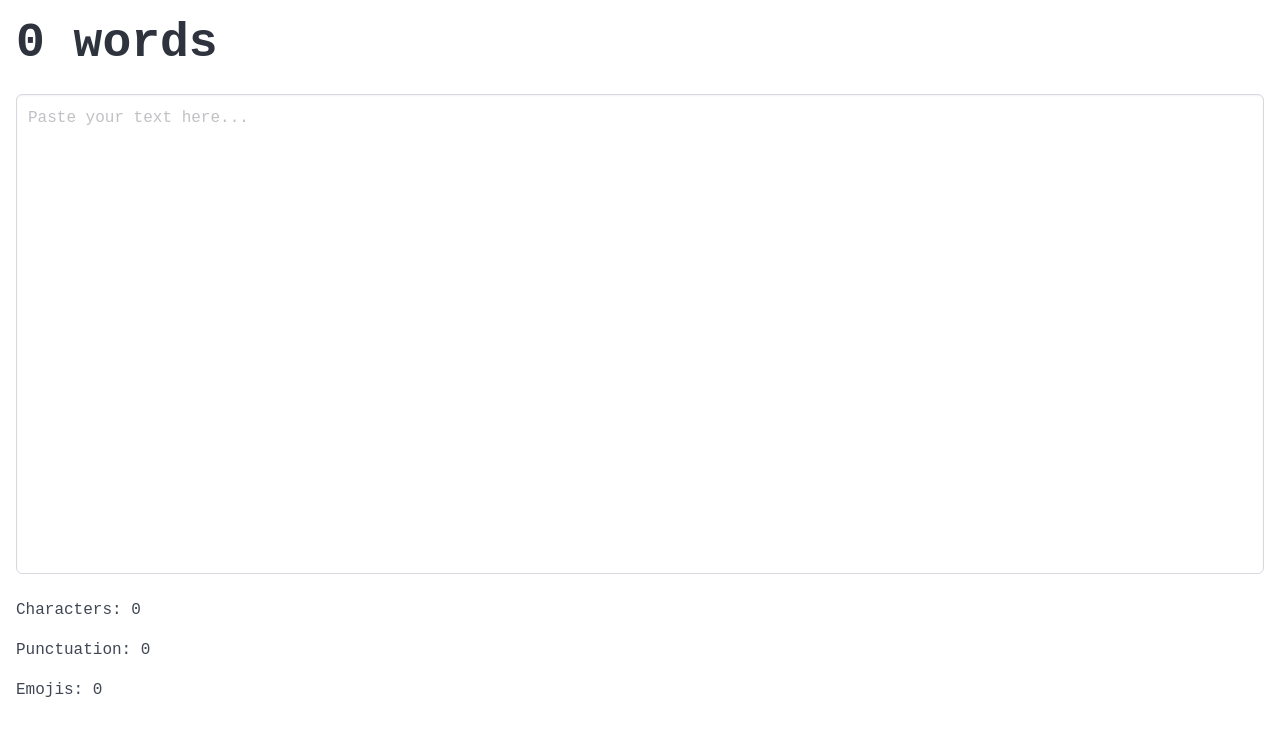
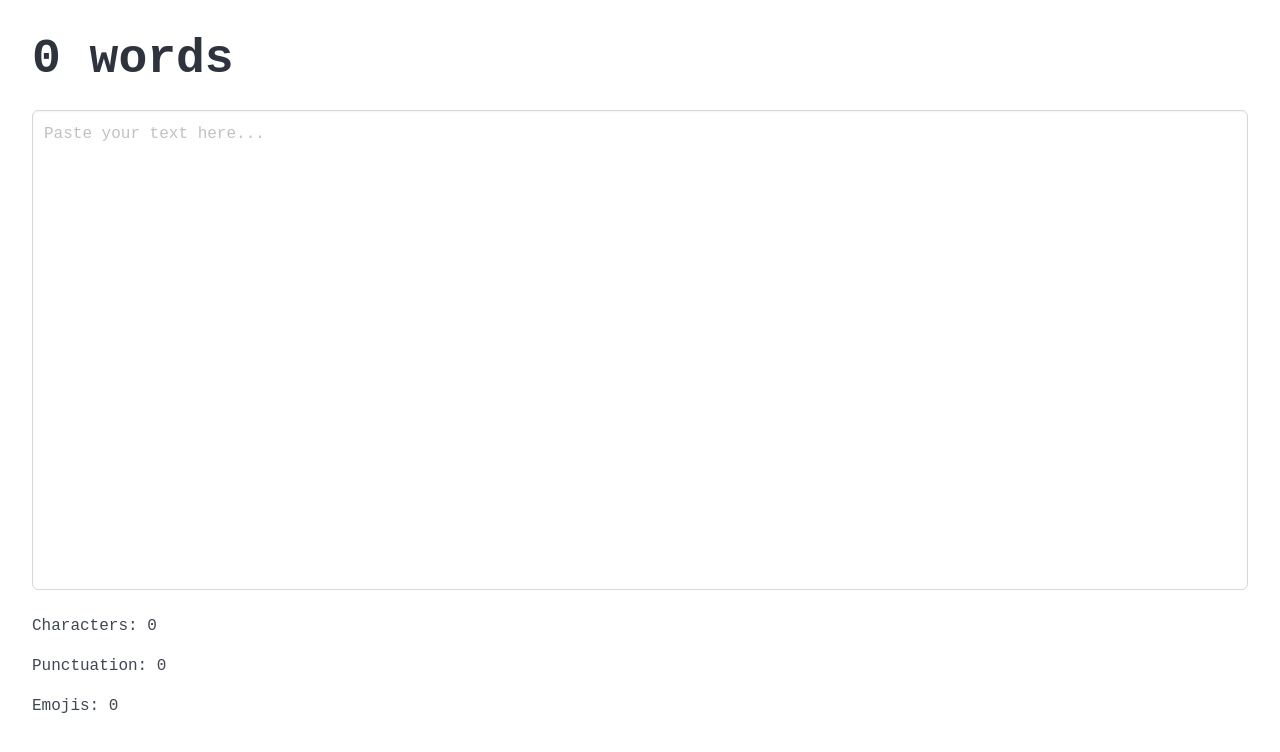
Before and after one commit to theonlyasdk/word-counter-html, a plain HTML site: page index.htm in a window 1280 px wide. Drawn offline with nearby package versions, Linux system fonts and the light colour scheme.

Commit message:
Style changes

```diff
--- a/index.htm
+++ b/index.htm
@@ -3,11 +3,11 @@
 <head>
     <meta charset="UTF-8">
     <meta name="viewport" content="width=device-width, initial-scale=1.0">
-    <title>Text Metrics</title>
+    <title>Text Metrics/Word Counter</title>
     <link rel="stylesheet" href="https://cdn.jsdelivr.net/npm/bulma@1.0.1/css/bulma.min.css">
     <style>
     html, body { height: 100%; margin: 0; padding: 0; }
-    .padding-sm { padding: 1em; }
+    .padding-sm { padding: 2em; }
     .title { font-family: "Rubik Mono One", monospace; font-weight: 400; font-size: 1.5rem; }
     .textarea { width: 100%; height: 60vh; font-family: "IBM Plex Mono", monospace; font-weight: 400; resize: none; }
     .content { display: flex; flex-direction: column; height: 100%; }
```
